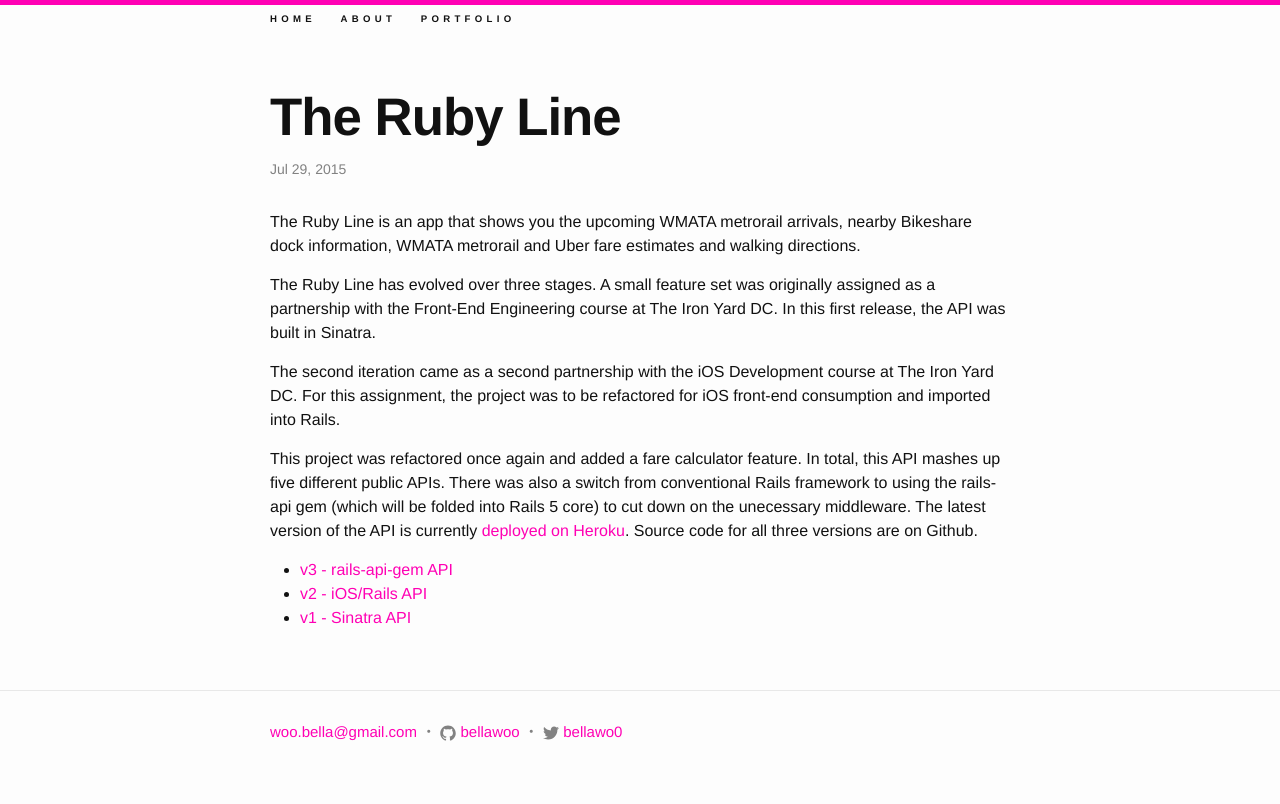
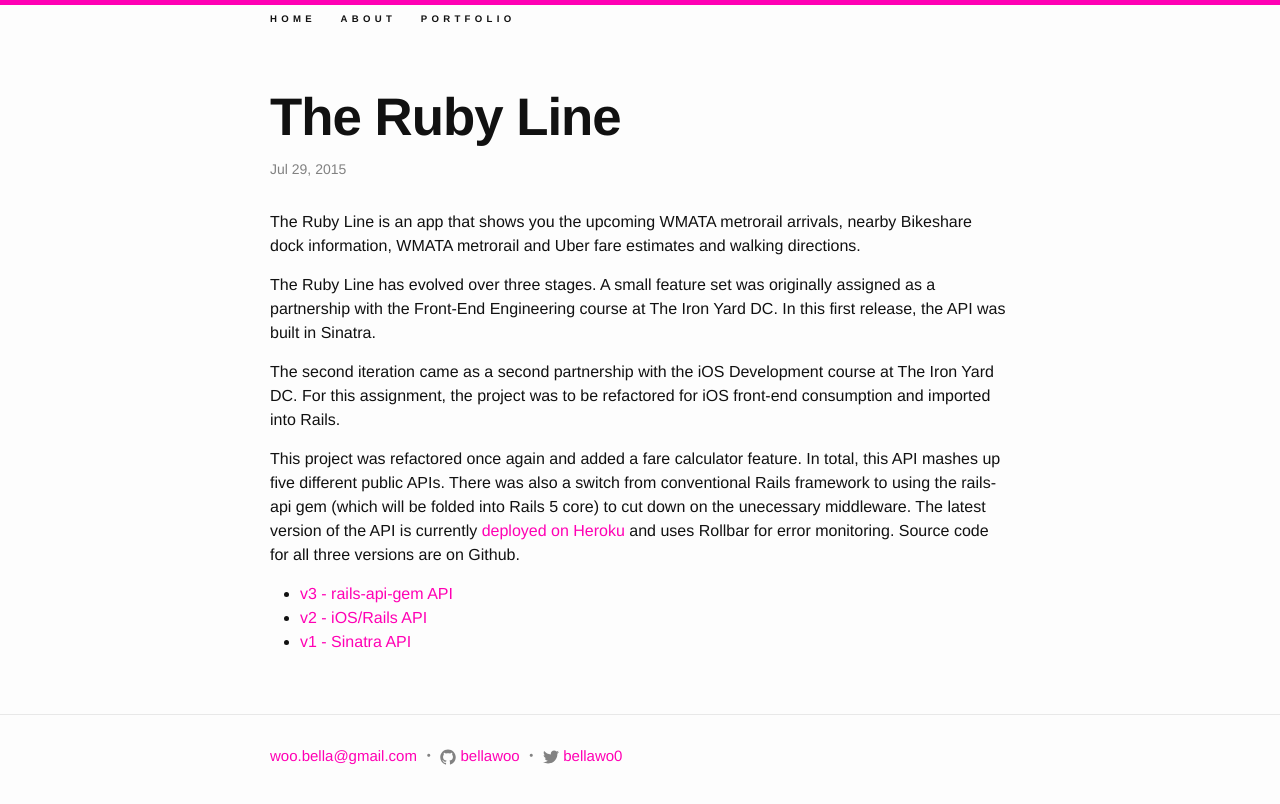
Before and after one commit to bellawoo/bellawoo.github.io, a Jekyll site: the page built from _posts/2015-07-29-ruby-line.markdown, in a window 1280 px wide. Shown: the top 804 px of the page. Built offline with Jekyll 4.4.1, drawn with Linux system fonts in a browser that asks for light colours.

```diff
--- a/_posts/2015-07-29-ruby-line.markdown
+++ b/_posts/2015-07-29-ruby-line.markdown
@@ -10,7 +10,7 @@ The Ruby Line has evolved over three stages. A small feature set was originally
 
 The second iteration came as a second partnership with the iOS Development course at The Iron Yard DC. For this assignment, the project was to be refactored for iOS front-end consumption and imported into Rails.
 
-This project was refactored once again and added a fare calculator feature. In total, this API mashes up five different public APIs. There was also a switch from conventional Rails framework to using the rails-api gem (which will be folded into Rails 5 core) to cut down on the unecessary middleware. The latest version of the API is currently [deployed on Heroku](https://rubyline.herokuapp.com/). Source code for all three versions are on Github.
+This project was refactored once again and added a fare calculator feature. In total, this API mashes up five different public APIs. There was also a switch from conventional Rails framework to using the rails-api gem (which will be folded into Rails 5 core) to cut down on the unecessary middleware. The latest version of the API is currently [deployed on Heroku](https://github.com/bellawoo/Ruby-Line) and uses Rollbar for error monitoring. Source code for all three versions are on Github.
 
 * [v3 - rails-api-gem API](https://github.com/bellawoo/Ruby-Line)
 * [v2 - iOS/Rails API](https://github.com/bellawoo/Green-Apple-Line)
```
Also changed, not shown: _posts/2015-08-18-medlink.markdown (added, +8 -0 lines).
